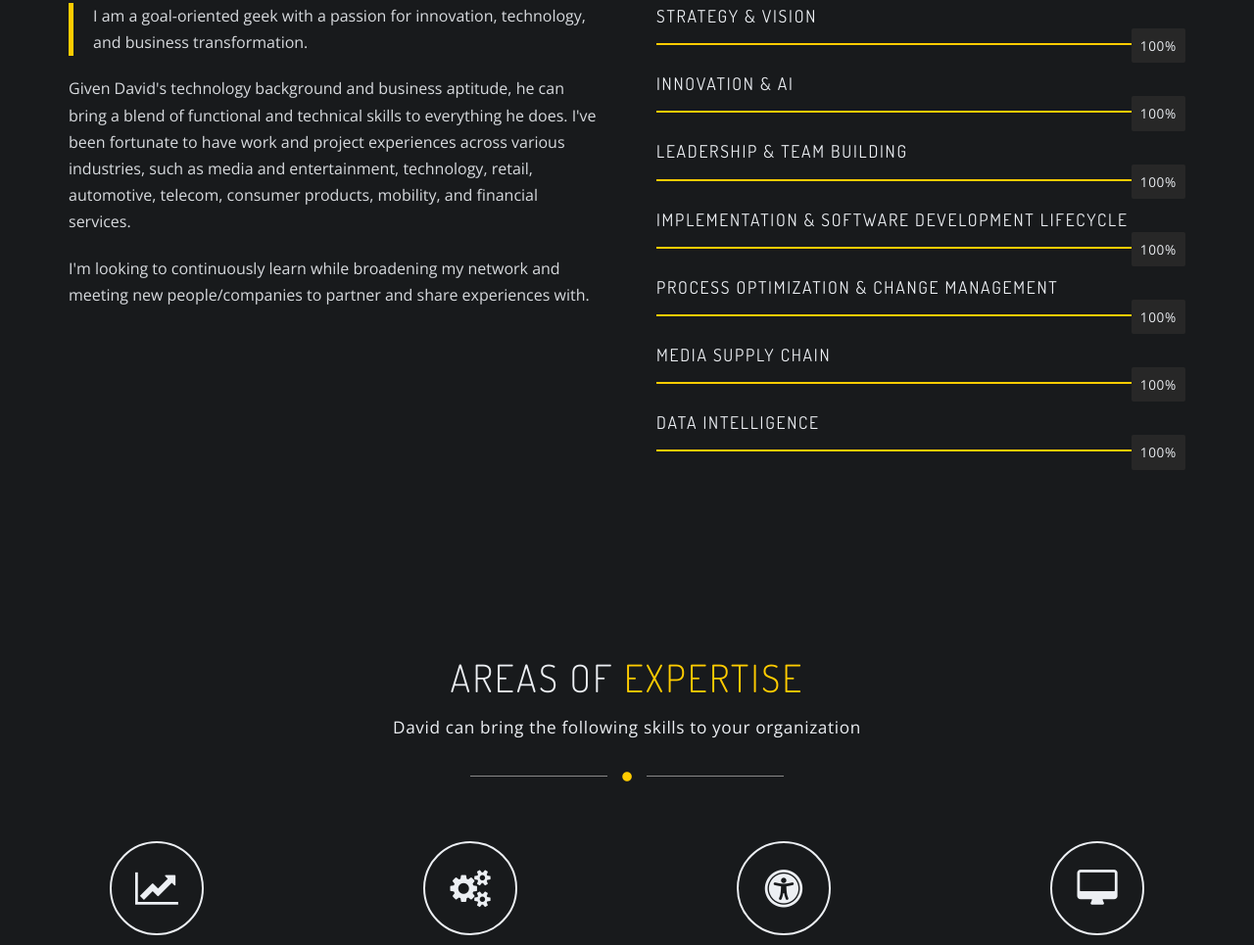
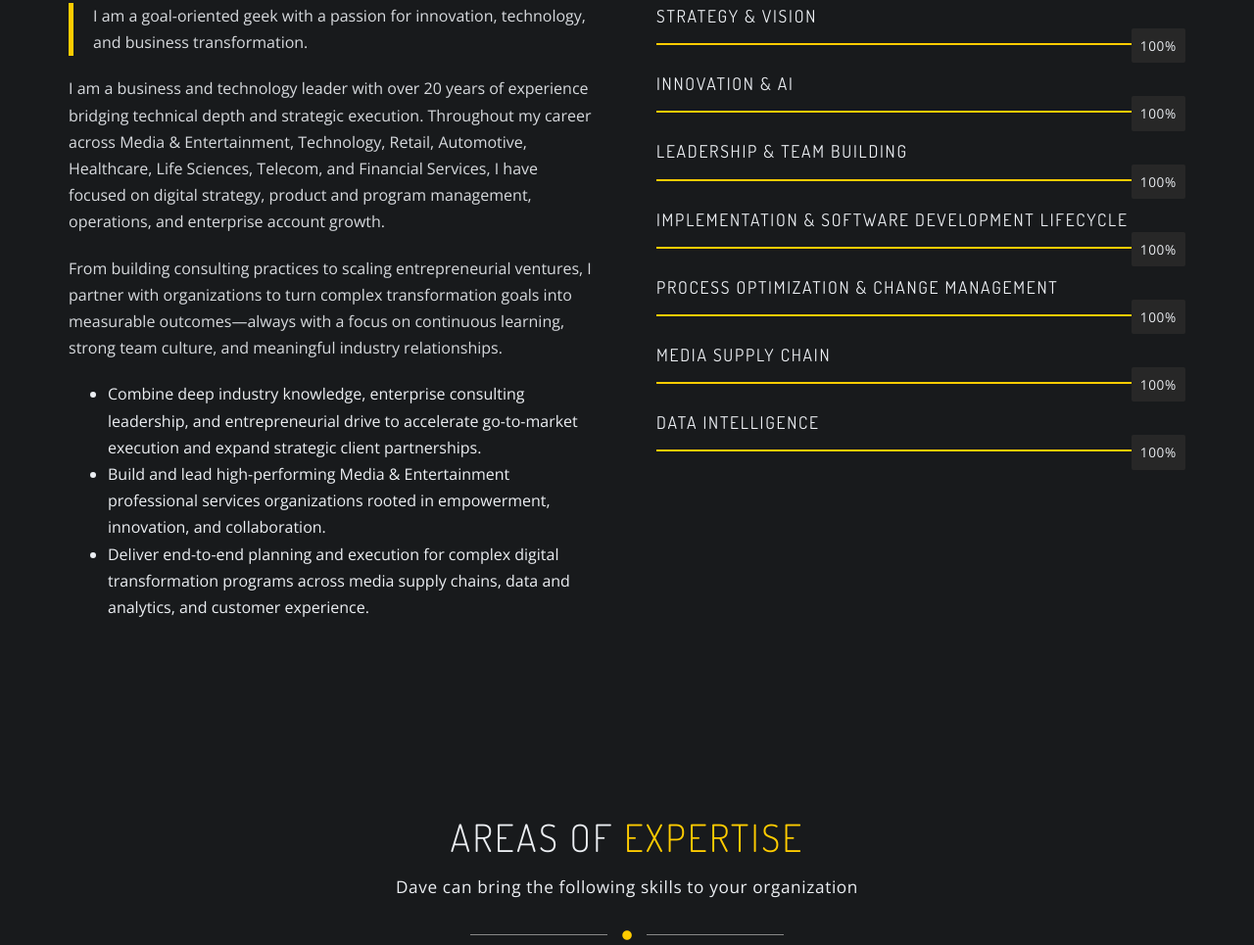
Before and after one commit to soloyolk/davidcliu, a plain HTML site: page index.html in a window 1280 px wide. Shown: the part 1401-2366 px from the top of the page at 98% size. Drawn offline with nearby package versions, Linux system fonts and the light colour scheme.

Commit message:
Update index.html
update bio

```diff
--- a/index.html
+++ b/index.html
@@ -3,8 +3,8 @@
 <head>
 <meta charset="UTF-8">
 <meta name="viewport" content="width=device-width, initial-scale=1.0">
-<title>David Liu</title>
-<meta name="description" content="David Liu's professional website — Digital Transformation Leader.">
+<title>Dave Liu</title>
+<meta name="description" content="Dave Liu's professional website — Digital Transformation Leader.">
 <link rel="icon" href="assets/logo.gif" sizes="32x32">
 <link rel="apple-touch-icon" href="assets/logo.gif">
 
@@ -48,7 +48,7 @@
     <div class="slides-wrapper">
       <div class="hero-slide is-active" style="background-image:url('assets/slide1.jpg')">
         <div class="slider-caption text-center">
-          <h1>Welcome to <span>David Liu's</span> professional website.</h1>
+          <h1>Welcome to <span>Dave Liu's</span> professional website.</h1>
         </div>
       </div>
       <div class="hero-slide" style="background-image:url('assets/slide2.jpg')">
@@ -94,8 +94,13 @@
           <blockquote>
             <p>I am a goal-oriented geek with a passion for innovation, technology, and business transformation.</p>
           </blockquote>
-          <p>Given David's technology background and business aptitude, he can bring a blend of functional and technical skills to everything he does. I've been fortunate to have work and project experiences across various industries, such as media and entertainment, technology, retail, automotive, telecom, consumer products, mobility, and financial services.</p>
-          <p>I'm looking to continuously learn while broadening my network and meeting new people/companies to partner and share experiences with.</p>
+          <p>I am a business and technology leader with over 20 years of experience bridging technical depth and strategic execution. Throughout my career across Media &amp; Entertainment, Technology, Retail, Automotive, Healthcare, Life Sciences, Telecom, and Financial Services, I have focused on digital strategy, product and program management, operations, and enterprise account growth.</p>
+          <p>From building consulting practices to scaling entrepreneurial ventures, I partner with organizations to turn complex transformation goals into measurable outcomes—always with a focus on continuous learning, strong team culture, and meaningful industry relationships.</p>
+          <ul>
+            <li>Combine deep industry knowledge, enterprise consulting leadership, and entrepreneurial drive to accelerate go-to-market execution and expand strategic client partnerships.</li>
+            <li>Build and lead high-performing Media &amp; Entertainment professional services organizations rooted in empowerment, innovation, and collaboration.</li>
+            <li>Deliver end-to-end planning and execution for complex digital transformation programs across media supply chains, data and analytics, and customer experience.</li>
+          </ul>
         </div>
 
         <div id="skill-bar" class="skill-bar-container">
@@ -136,7 +141,7 @@
     <div class="container-fluid">
       <div class="module-caption text-center">
         <h2>Areas of <span>Expertise</span></h2>
-        <p>David can bring the following skills to your organization</p>
+        <p>Dave can bring the following skills to your organization</p>
         <div class="separator"><span><i class="fa fa-circle"></i></span></div>
       </div>
 
@@ -287,7 +292,7 @@
 
 <footer id="colophon" class="site-footer" role="contentinfo">
   <div class="site-branding">
-    <h1 class="site-title">David Liu</h1>
+    <h1 class="site-title">Dave Liu</h1>
   </div>
   <div class="social-link">
     <ul id="menu-social" class="menu">
```
